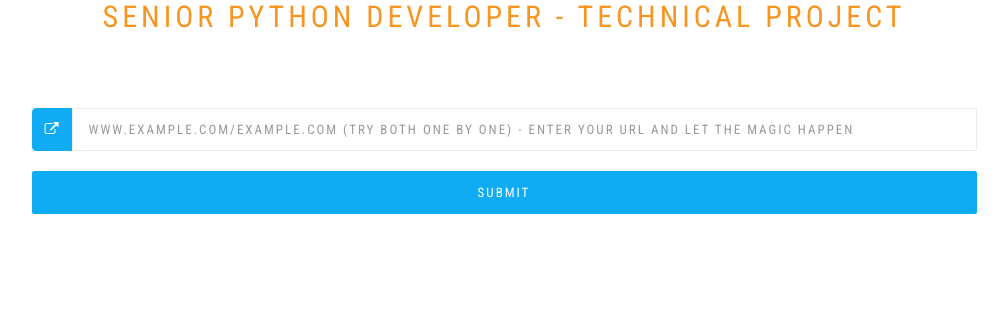
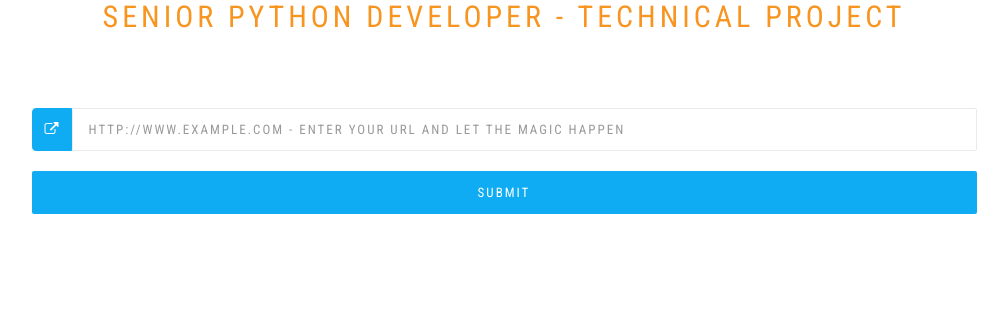
Before and after one commit to ruqaiya/urlTidBits, a Django app: page / in a window 1280 px wide. Shown: the part 164-477 px from the top of the page, without its empty margins (136-1144 px from the left). Run offline with Django 3.2, Linux system fonts and the light colour scheme; some libraries are stand-ins or nearby versions; some web fonts are replaced.

Commit message:
updating read me

```diff
--- a/templates/home.html
+++ b/templates/home.html
@@ -79,7 +79,7 @@
                   <div class="form-group">
                     <div class="input-group">
                       <div class="input-group-addon"><i class="fa fa-external-link" aria-hidden="true"></i></div>
-                        <input type="url" class="form-control input-lg" id="url_id" name="url" placeholder="www.example.com/example.com (Try both one by one) - Enter your url and let the magic happen" {% if raw_url %} value="{{raw_url}}" {% endif %}/>
+                        <input type="url" class="form-control input-lg" id="url_id" name="url" placeholder="http://www.example.com - Enter your url and let the magic happen" {% if raw_url %} value="{{raw_url}}" {% endif %}/>
                       </div>
                   </div>
                   <div class="form-group">
```
Also changed, not shown: README.md.
